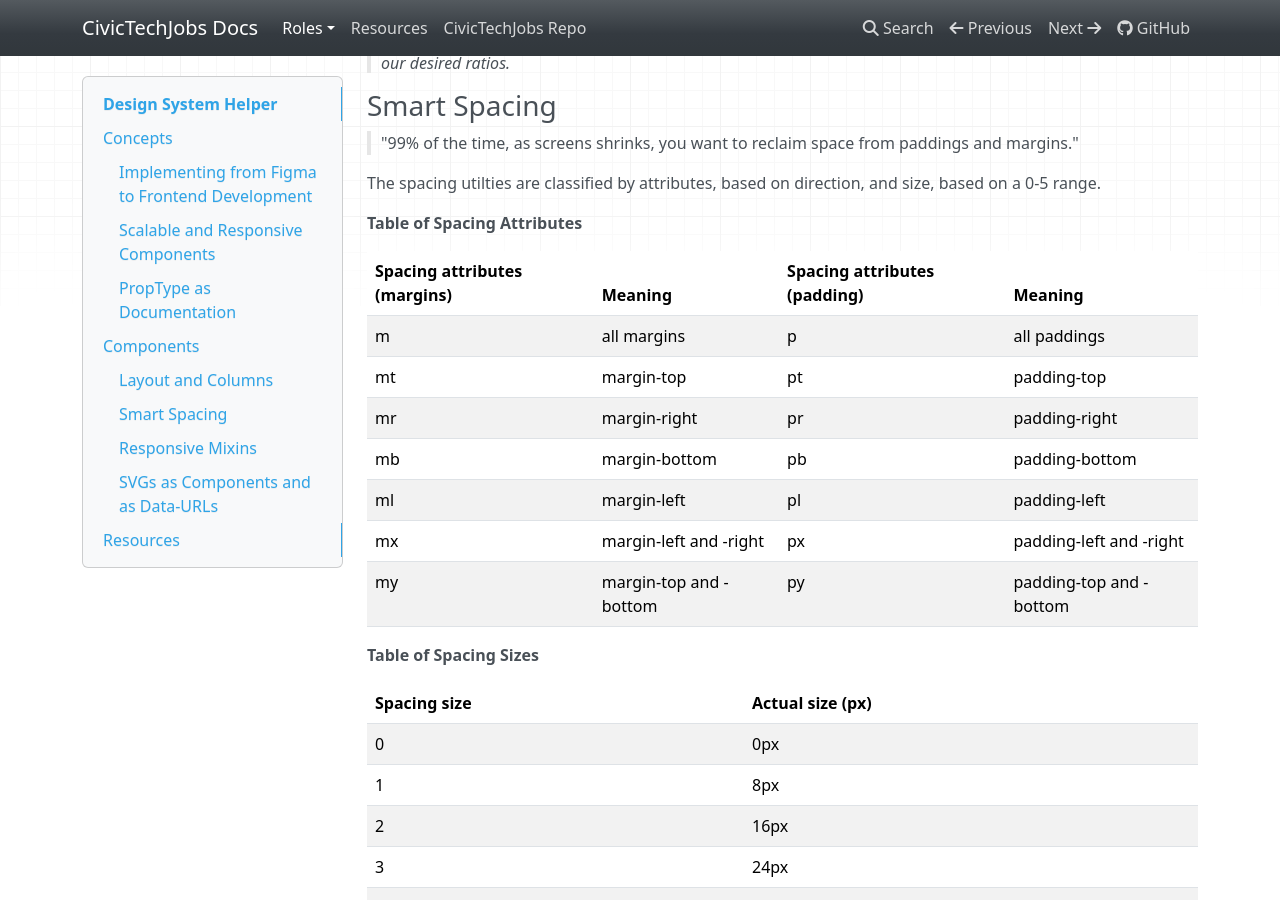
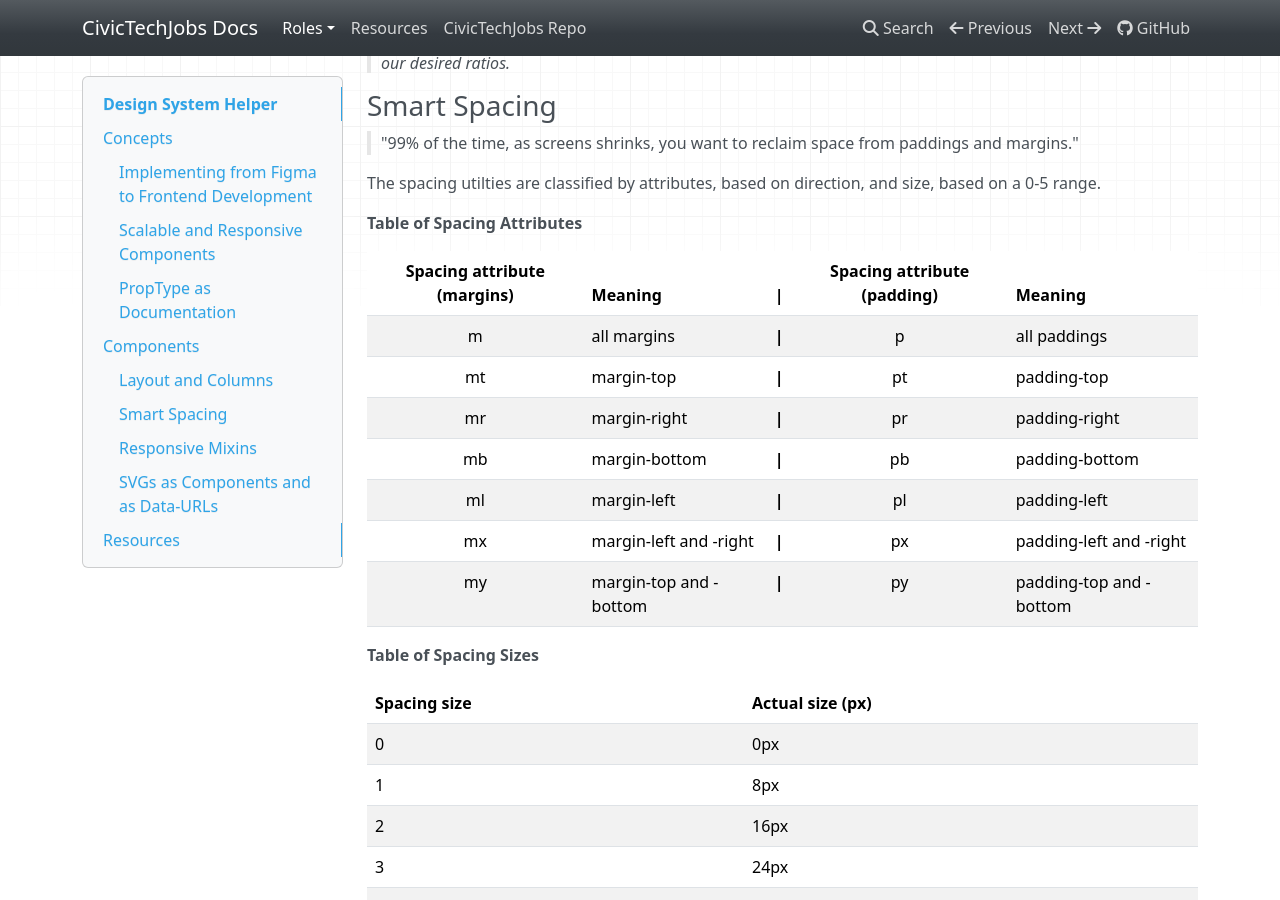
Before and after one commit to Aveline-art/CivicTechJobs-Documentation-Test, an MkDocs documentation site: the page built from docs/developer/design-system.md, in a window 1280 px wide and 900 px high, scrolled down 3532 px. Built offline with MkDocs 1.6.1, drawn with Linux system fonts in a browser that asks for light colours; nearby versions of some CDN libraries.

Commit message:
formatted table

```diff
--- a/docs/developer/design-system.md
+++ b/docs/developer/design-system.md
@@ -149,15 +149,15 @@ The spacing utilties are classified by attributes, based on direction, and size,
 
 **Table of Spacing Attributes**
 
-| Spacing attributes (margins) | Meaning | Spacing attributes (padding) | Meaning |
-| ----------- | ----------- | ----------- | ----------- |
-| m | all margins | p | all paddings |
-| mt | margin-top | pt | padding-top |
-| mr | margin-right | pr | padding-right |
-| mb | margin-bottom | pb | padding-bottom |
-| ml | margin-left | pl | padding-left |
-| mx | margin-left and -right | px | padding-left and -right |
-| my | margin-top and -bottom | py | padding-top and -bottom |
+| Spacing attribute (margins) | Meaning | \| | Spacing attribute (padding) | Meaning |
+| :-----------: | :----------- | :-----------: | :-----------: |  :----------- |
+| m | all margins | **\|** | p | all paddings |
+| mt | margin-top | **\|** | pt | padding-top |
+| mr | margin-right | **\|** | pr | padding-right |
+| mb | margin-bottom | **\|** | pb | padding-bottom |
+| ml | margin-left | **\|** | pl | padding-left |
+| mx | margin-left and -right | **\|** | px | padding-left and -right |
+| my | margin-top and -bottom | **\|** | py | padding-top and -bottom |
 
 **Table of Spacing Sizes**
 
```
